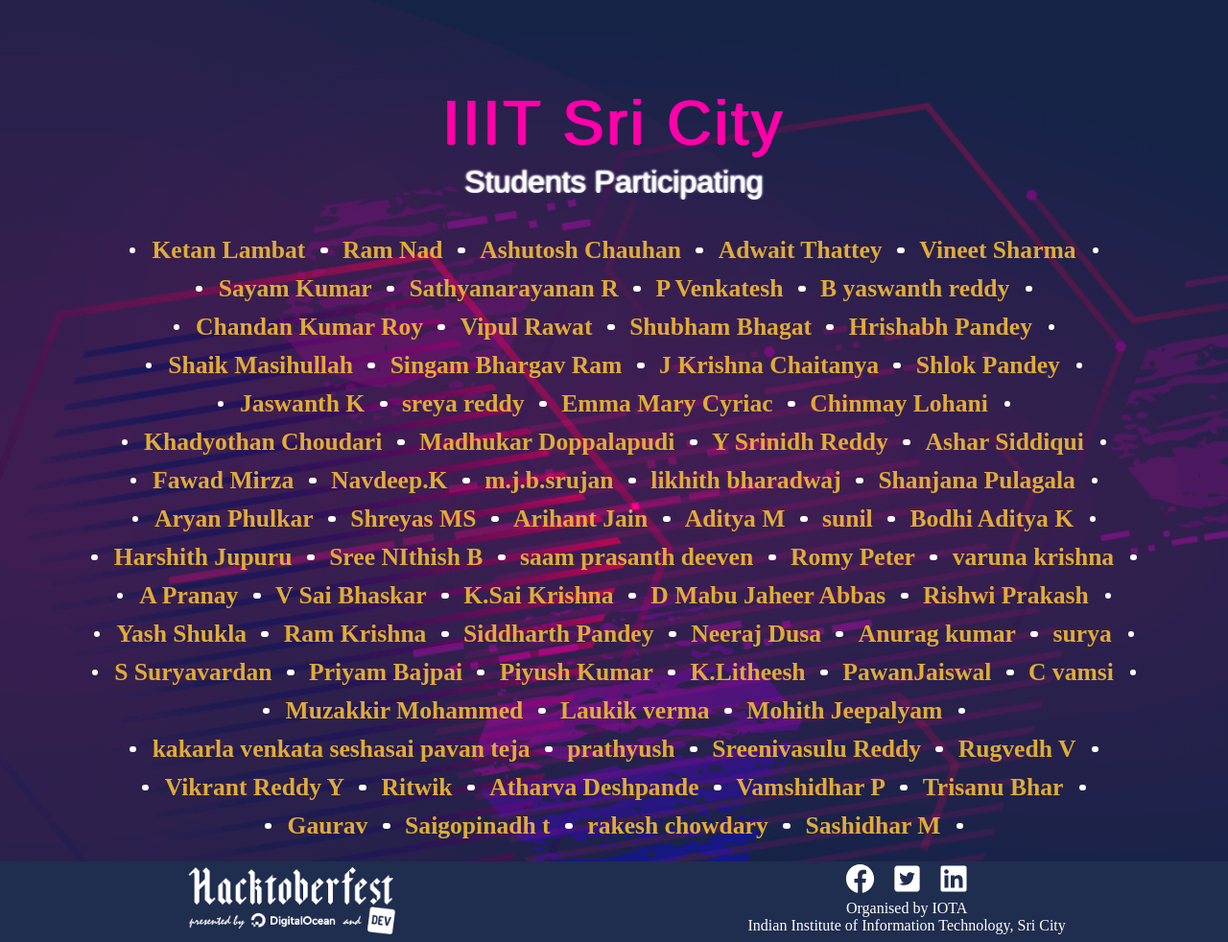
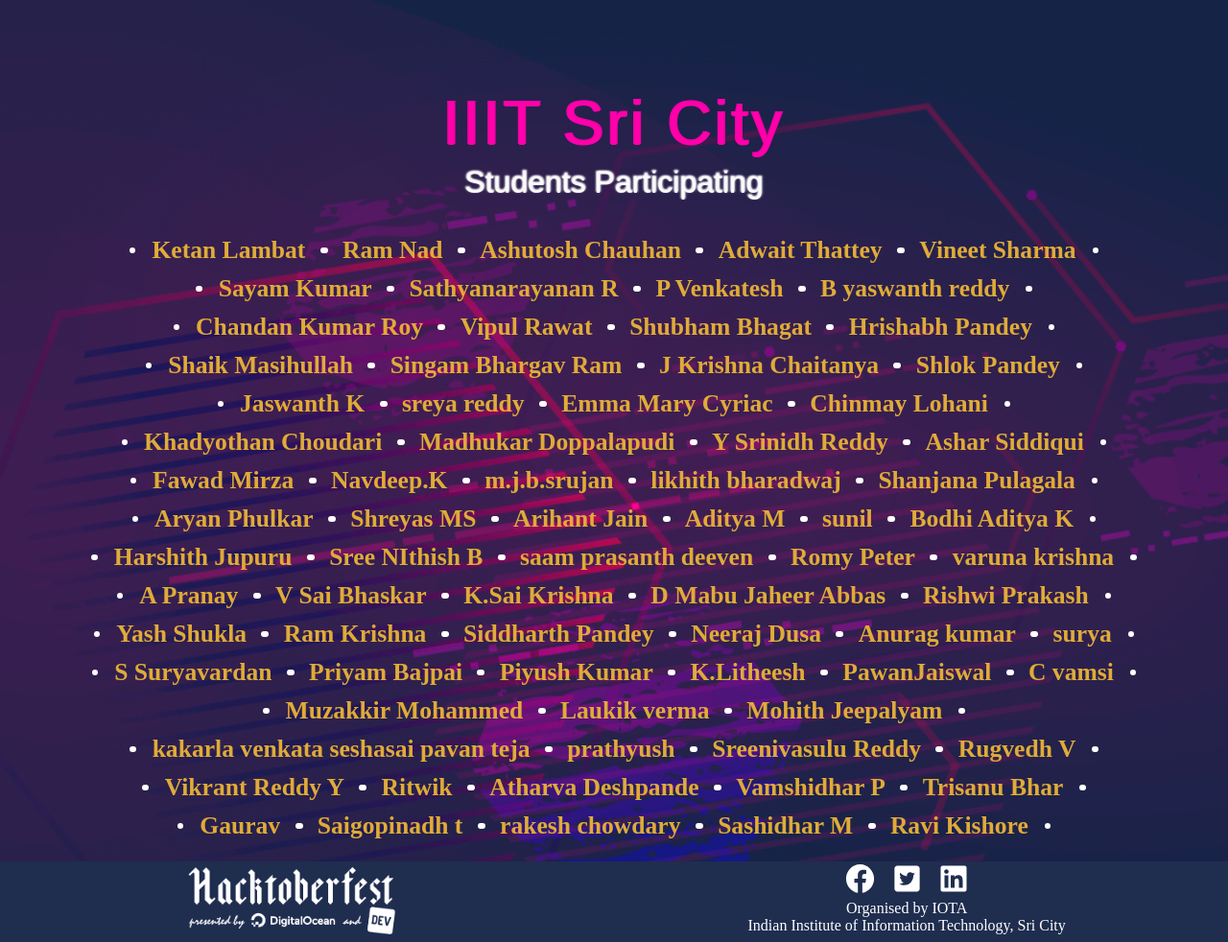
Before and after one commit to Project-Club-IIITS/hacktoberfest2019-participants, a Jekyll site: the page index.html, which Jekyll copies as it is, in a window 1280 px wide, cut to the strip 132-1114 px from the top of the page. Shown: the whole strip at 96% size. Built offline with Jekyll 4.4.1, drawn with Linux system fonts in a browser that asks for light colours; some web fonts are replaced.

Commit message:
Update index.html

```diff
--- a/index.html
+++ b/index.html
@@ -140,7 +140,7 @@
           <li><a href="https://github.com/gopinadh546">Saigopinadh t</a></li>
           <li><a href="https://github.com/rakeshchowdary23">rakesh chowdary</a></li>
           <li><a href="https://github.com/Sashi445">Sashidhar M</a></li>
-
+          <li><a  href="https://github.com/ravveyyy">Ravi Kishore</a></li>
         </ul>
       </div>
     </div>
```
